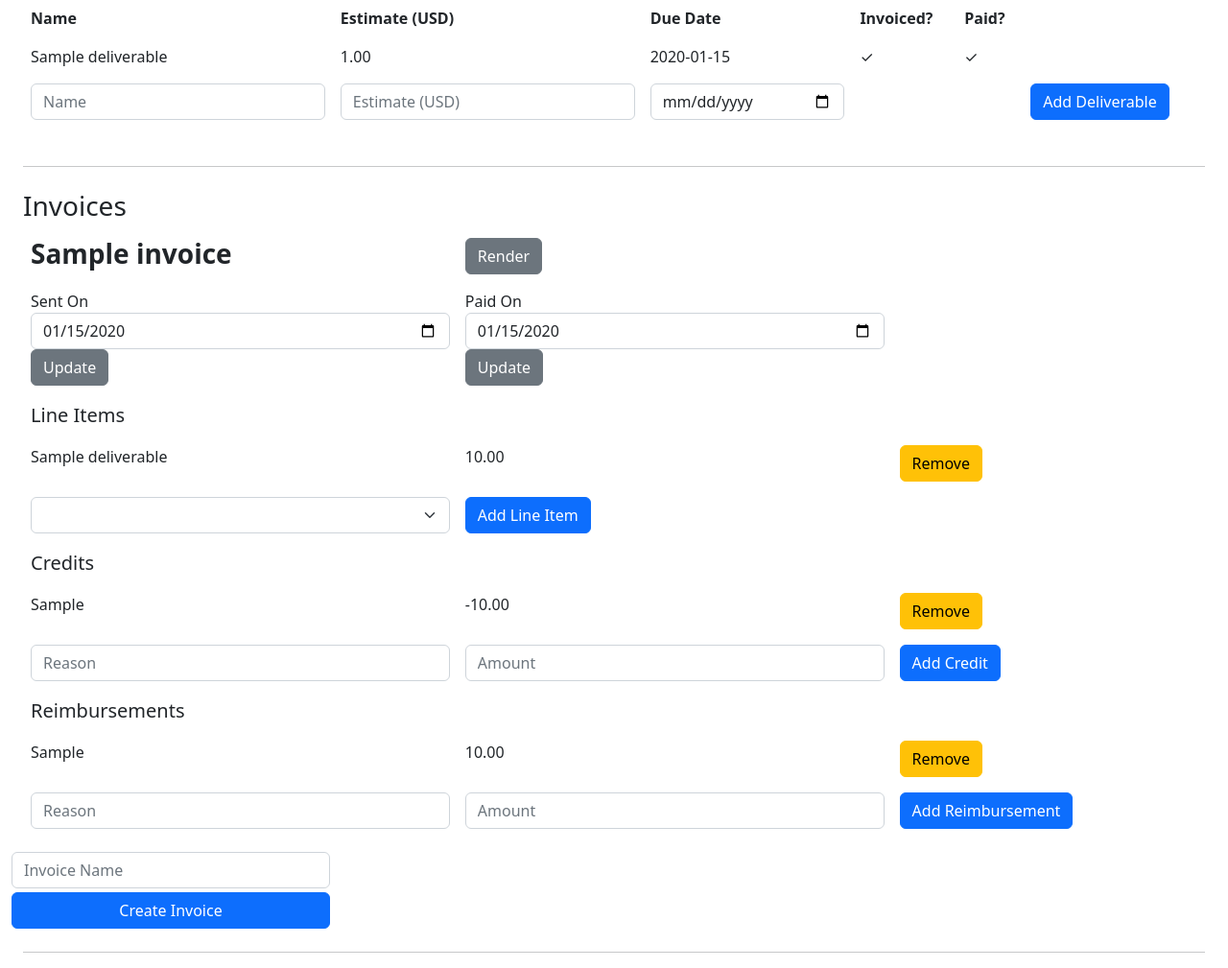
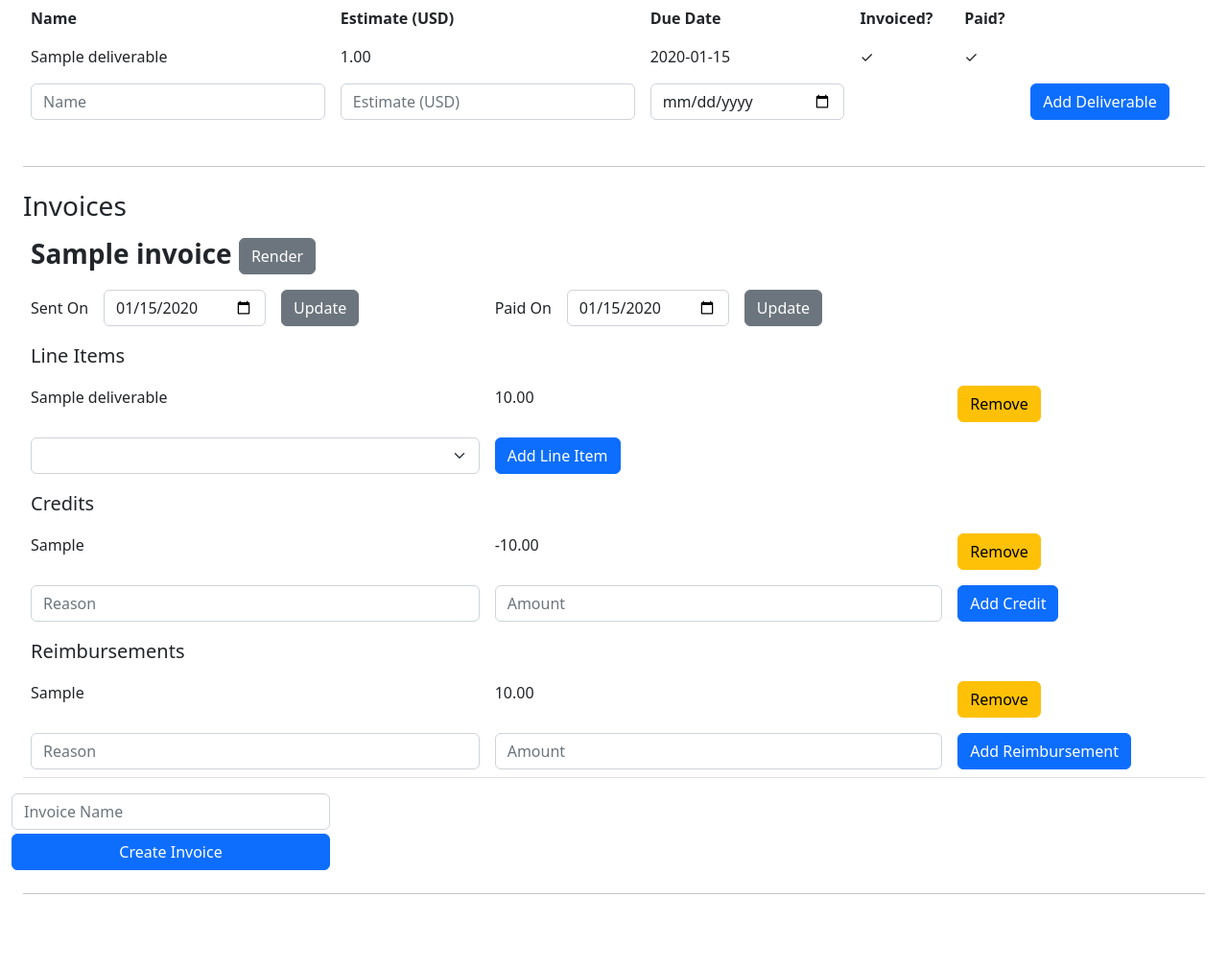
Before and after one commit to tmkontra/deliverables, a FastAPI app: page /projects/1 in a window 1280 px wide. Shown: the part 346-1355 px from the top of the page at 96% size. After the commit the page ends 1278 px from the top, so only its background shows below. Run offline with FastAPI, Linux system fonts and the light colour scheme; tables that the repository leaves empty hold one stand-in row (values such as "Sample post"); lists and menus that the app fills with data are empty.

Commit message:
improve invoice table layout

```diff
--- a/src/templates/project_detail.html.jinja2
+++ b/src/templates/project_detail.html.jinja2
@@ -90,26 +90,36 @@
             <tr>
                 <td class="h3">
                     <strong>{{ invoice.name }}</strong>
-                </td>
-                <td>
                     <a href="{{ url_for('render_invoice', project_id=project.id, invoice_id=invoice.id) }}">
                         <button class="btn btn-secondary" type="button">Render</button>
                     </a>
                 </td>
             </tr>
             <tr>
-                <td class="">
-                    <form action="{{ url_for('invoice_sent', project_id=project.id, invoice_id=invoice.id) }}" method="POST">
-                        <label class="label" for="sent">Sent On</label>
-                        <input class="form-control" type="date" name="sent" value="{{ invoice.sent }}"/>
-                        <button class="btn btn-secondary" type="submit">Update</button>
+                <td>
+                    <form class="row g-3" action="{{ url_for('invoice_sent', project_id=project.id, invoice_id=invoice.id) }}" method="POST">
+                        <div class="col-auto d-flex align-items-center">
+                            <label class="form-label my-0" for="sent">Sent On</label>
+                        </div>
+                        <div class="col-auto">
+                            <input class="form-control" type="date" name="sent" value="{{ invoice.sent }}"/>
+                        </div>
+                        <div class="col-auto">
+                            <button class="btn btn-secondary" type="submit">Update</button>
+                        </div>
                     </form>
                 </td>
                 <td class="">
-                    <form action="{{ url_for('invoice_paid', project_id=project.id, invoice_id=invoice.id) }}" method="POST">
-                        <label class="label" for="sent">Paid On</label>
-                        <input class="form-control" type="date" name="paid" value="{{ invoice.paid }}"/>
-                        <button class="btn btn-secondary" type="submit">Update</button>
+                    <form class="row g-3" action="{{ url_for('invoice_paid', project_id=project.id, invoice_id=invoice.id) }}" method="POST">
+                        <div class="col-auto d-flex align-items-center">
+                            <label class="form-label my-0" for="sent">Paid On</label>
+                        </div>
+                        <div class="col-auto">
+                            <input class="form-control" type="date" name="paid" value="{{ invoice.paid }}"/>
+                        </div>
+                        <div class="col-auto">
+                            <button class="btn btn-secondary" type="submit">Update</button>
+                        </div>
                     </form>
                 </td>
             </tr>
@@ -182,7 +192,7 @@
                 </td>
             </tr>
             {% endfor %}
-            <tr>
+            <tr class="border-bottom">
                 <form action="{{ url_for('add_reimbursement', project_id=project.id, invoice_id=invoice.id) }}" method="POST">
                 <td>
                    <input type="text" class="form-control" name="reason" placeholder="Reason" required/>
```
